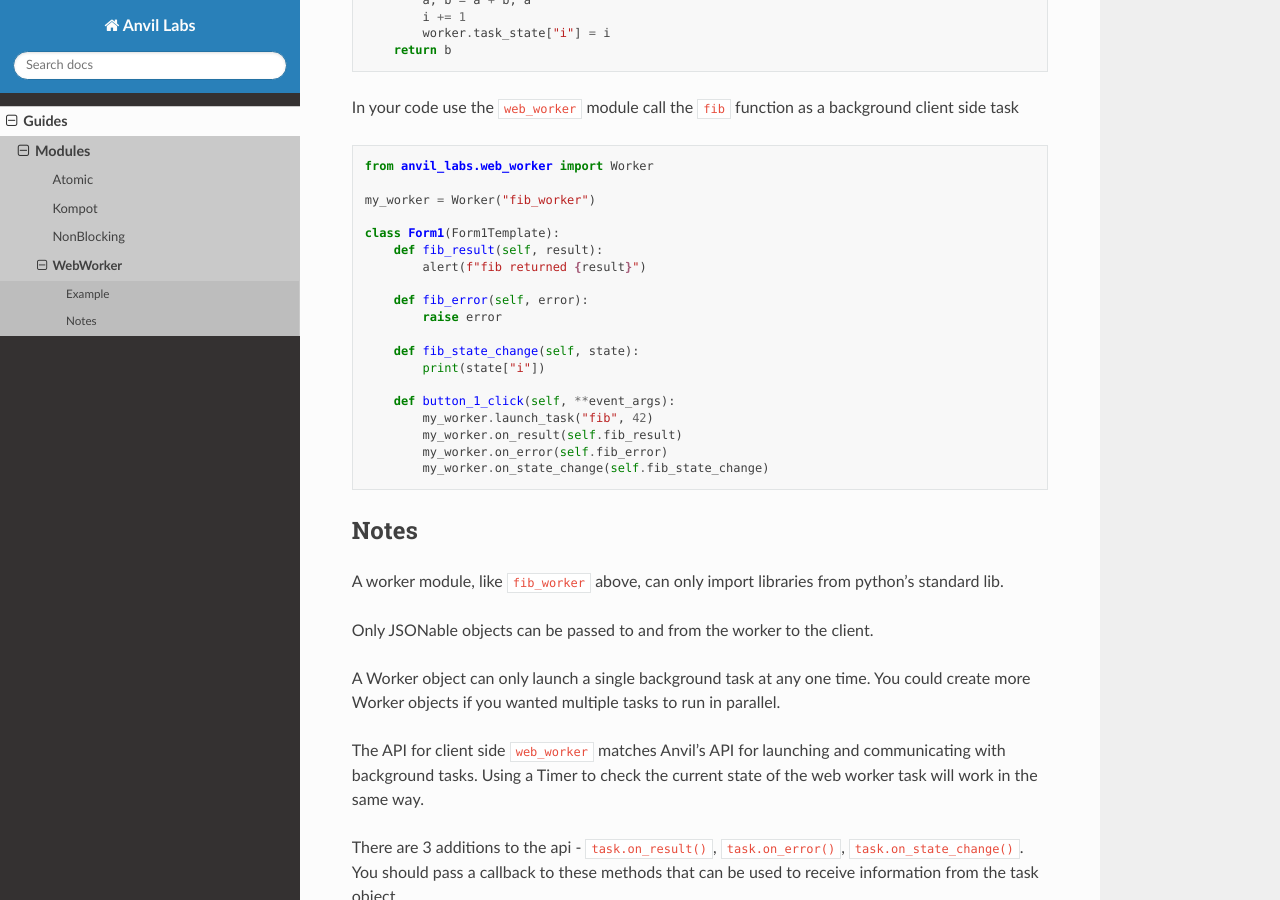
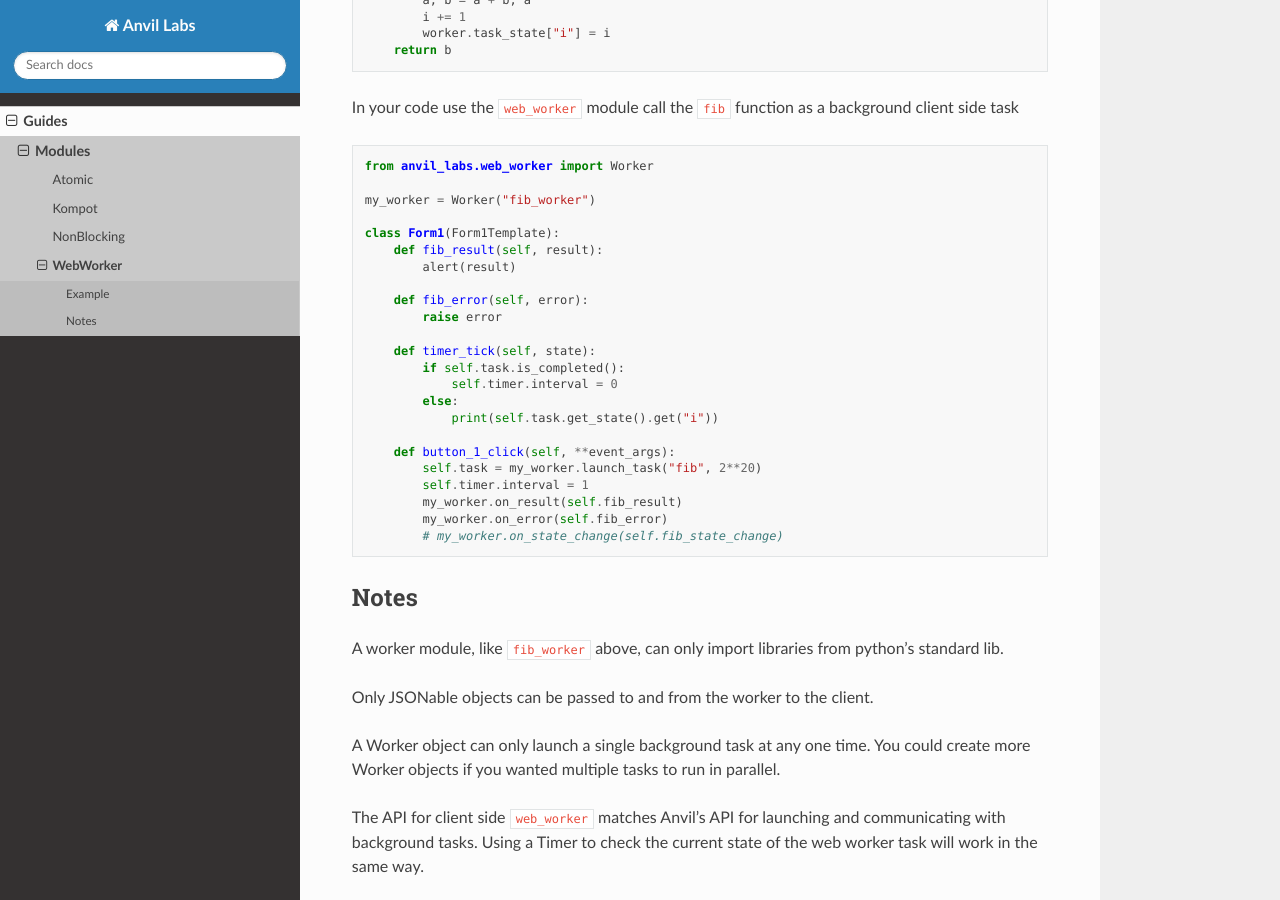
Before and after one commit to anvilistas/anvil-labs, a Sphinx documentation site: the page built from docs/guides/modules/web_worker.rst, in a window 1280 px wide and 900 px high, scrolled down 515 px. Built offline with Sphinx 7.4.7 and the Read the Docs theme 2.0.0, drawn with Linux system fonts in a browser that asks for light colours.

Commit message:
use a timer to check the state

```diff
--- a/docs/guides/modules/web_worker.rst
+++ b/docs/guides/modules/web_worker.rst
@@ -35,19 +35,23 @@ In your code use the ``web_worker`` module call the ``fib`` function as a backgr
 
     class Form1(Form1Template):
         def fib_result(self, result):
-            alert(f"fib returned {result}")
+            alert(result)
 
         def fib_error(self, error):
             raise error
 
-        def fib_state_change(self, state):
-            print(state["i"])
+        def timer_tick(self, state):
+            if self.task.is_completed():
+                self.timer.interval = 0
+            else:
+                print(self.task.get_state().get("i"))
 
         def button_1_click(self, **event_args):
-            my_worker.launch_task("fib", 42)
+            self.task = my_worker.launch_task("fib", 2**20)
+            self.timer.interval = 1
             my_worker.on_result(self.fib_result)
             my_worker.on_error(self.fib_error)
-            my_worker.on_state_change(self.fib_state_change)
+            # my_worker.on_state_change(self.fib_state_change)
 
 Notes
 -----
```
